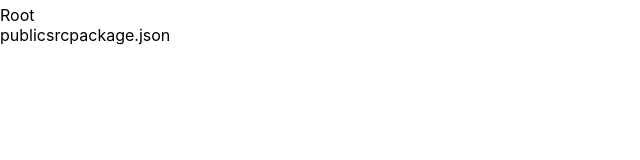
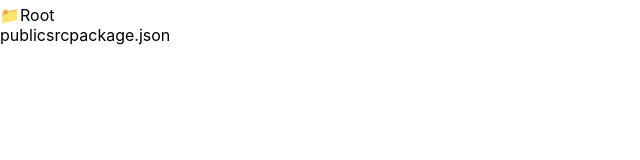
Before and after one commit to amrutaBanait/Folder_structure, a React (Create React App) app in the folder folder_structure/: page / in a window 1280 px wide. Shown: the top 160 px of the page, without its empty margins (0-640 px from the left). Built offline with nearby package versions, Linux system fonts and the light colour scheme.

Commit message:
icons added

```diff
--- a/folder_structure/src/components/Folder.js
+++ b/folder_structure/src/components/Folder.js
@@ -1,12 +1,11 @@
-
-
 
 function Folder({explorer}){
   console.log(explorer)
+  if(explorer.isFolder){
 return(
     <div style = {{marginTop : 5}}>
         <div>
-            <span>{explorer.name}</span>
+            <span> 📁{explorer.name}</span>
         </div>
         <div>
             {explorer.items.map((exp)=>{
@@ -20,6 +19,9 @@ return(
         </div>
     </div>
 )
+        }else{
+    return <span>📃{explorer.name}</span>
+}
 
 
 }
```
